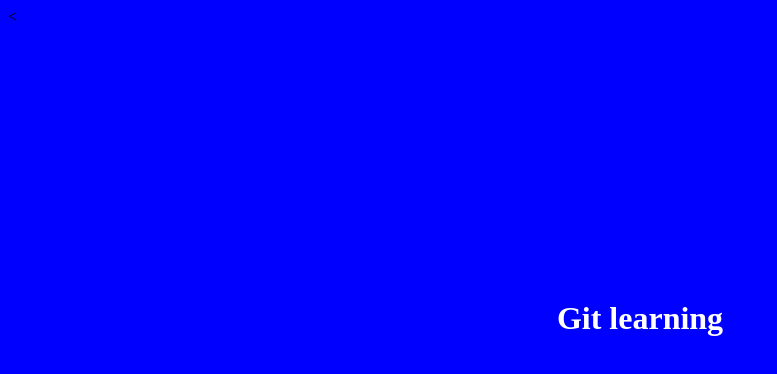
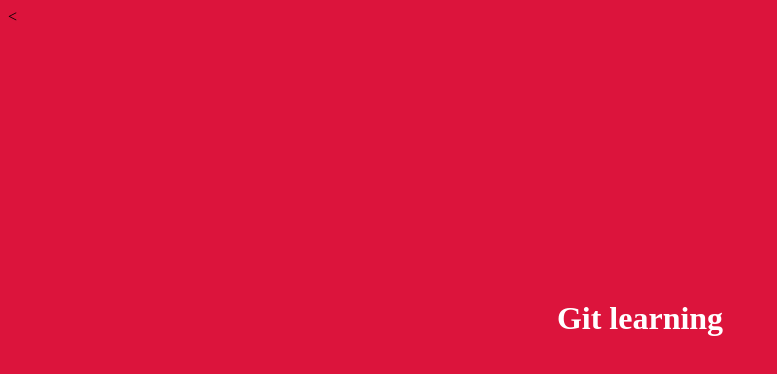
Before and after one commit to KuroOFF/Test, a plain HTML site: page index.html in a window 1280 px wide. Shown: the whole page, without its empty margins (0-777 px from the left). Drawn offline with Linux system fonts and the light colour scheme.

Commit message:
modification de la couleur de fond

```diff
--- a/index.html
+++ b/index.html
@@ -5,7 +5,7 @@
 	<meta charset="utf-8">
 	<title></title>
 </head>
-<body style="background-color:blue ;">
+<body style="background-color:crimson ;">
 	<h1 style="padding-top: 20%;padding-bottom: 20%; text-align: center;color: white;">Git learning</h1>
 </body>
 </html>
```
